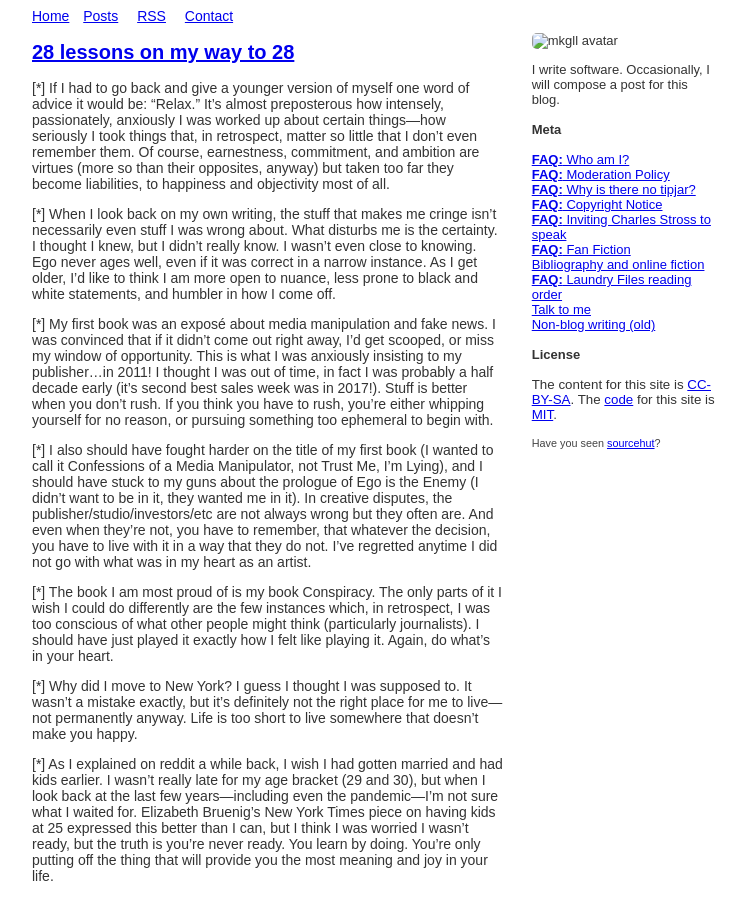
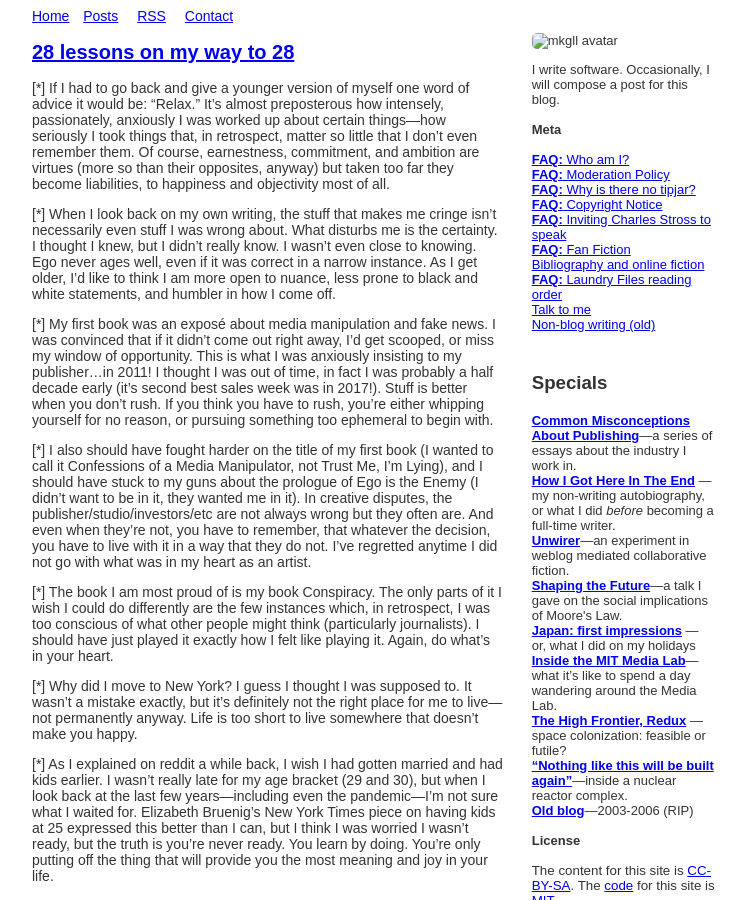
Before and after one commit to wakgill/drw4, a Jekyll site: the page built from index.html, in a window 1280 px wide and 900 px high. Shown: the whole window, without its empty margins (266-1012 px from the left). Built offline with Jekyll 4.4.1, drawn with Linux system fonts in a browser that asks for light colours; the list of posts is cut into pages by our own code.

Commit message:
Update sidebar.html

```diff
--- a/_includes/sidebar.html
+++ b/_includes/sidebar.html
@@ -34,7 +34,36 @@
     </ul>
 </div>
 
+    <div class="widget-specials widget">
+<h3 class="widget-header-no-arrow">Specials</h3>
+    <div class="widget-content">
+<ul style="margin: 0;padding: 0;list-style: none;">
+<li><strong><a href="http://www.antipope.org/charlie/blog-static/2010/04/common-misconceptions-about-pu-1.html">Common Misconceptions About Publishing</a></strong>—a series of essays about the industry I work in.</li>
 
+<li><strong><a href="http://www.antipope.org/charlie/blog-static/2009/07/how-i-got-here-in-the-end-my-n.html">How I Got Here In The End</a>
+</strong>—my non-writing autobiography, or what I did <em>before</em> becoming a full-time writer.</li>
+
+<li><strong><a href="http://craphound.com/unwirer/">Unwirer</a></strong>—an experiment in weblog mediated collaborative fiction.</li>
+
+<li><strong><a href="http://www.antipope.org/charlie/blog-static/2007/05/shaping-the-future.html">Shaping the Future</a></strong>—a talk I gave on the social implications of Moore's Law.</li>
+
+<li><strong><a href="http://www.antipope.org/charlie/blog-static//2007/11/japan-some-impressions.html">Japan: first impressions</a></strong> — or, what I did on my holidays</li>
+
+<li><strong><a href="http://www.antipope.org/charlie/blog-static/rants/inside-the-mit-media-lab.html">Inside
+	the MIT Media Lab</a></strong>—what it’s like to spend a day
+	wandering around the Media Lab.</li>
+
+       <li><strong><a href="http://www.antipope.org/charlie/blog-static/2007/06/the-high-frontier-redux.html">The High Frontier, Redux</a></strong> — space colonization: feasible or futile?</li>
+
+	<li><strong><a href="http://www.antipope.org/charlie/blog-static/rants/nothing-like-this-will-be-buil.html">“Nothing
+	like this will be built again”</a></strong>—inside a nuclear
+	reactor complex.</li>
+
+        <li><strong><a href="http://www.antipope.org/charlie/old/blog-old/">Old blog</a></strong>—2003-2006 (RIP)</li>
+
+	</ul>
+</div> <!-- widget content -->
+</div>
 <!---  <div class="welovecodinghorror" style="margin-bottom:15px;background: #f2e0b0;padding: 5px;">
 [ad] Enjoy the blog? Read <b><a href="https://www.amazon.com/dp/B008HUMTO0/?tag=codihorr-20">Effective Programming: More than Writing Code</a></b> and <b><a href="https://www.amazon.com/dp/B00BU3KPQU/?tag=codihorr-20">How to Stop Sucking and Be Awesome Instead</a></b>  on your Kindle, iPad, Nook, or as a PDF.
 </div>--->
```
